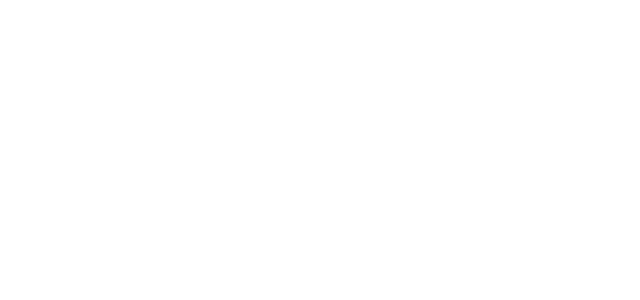
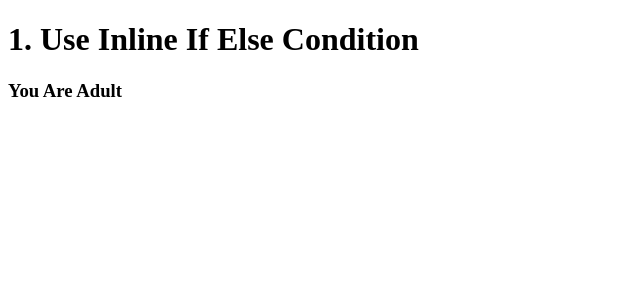
Before and after one commit to H-M-Nizum/basic-react-project, a React (Vite) app: page / in a window 1280 px wide. Shown: the top 300 px of the page, without its empty margins (0-640 px from the left). Built offline with nearby package versions, Linux system fonts and the light colour scheme.

Commit message:
1. Inline If Else Condition

```diff
--- a/src/App.jsx
+++ b/src/App.jsx
@@ -1,5 +1,11 @@
+import InlineIfElse from "./components/InlineIfElse";
+
 function App() {
-  return <></>;
+  return (
+    <>
+      <InlineIfElse />
+    </>
+  );
 }
 
 export default App;
--- /dev/null
+++ b/src/components/InlineIfElse.jsx
@@ -0,0 +1,13 @@
+import React from "react";
+
+const InlineIfElse = () => {
+  const age = 23;
+  return (
+    <div>
+      <h1>1. Use Inline If Else Condition</h1>
+      {age >= 18 ? <h3>You Are Adult</h3> : <h3>You Are Not Adult</h3>}
+    </div>
+  );
+};
+
+export default InlineIfElse;
```
Also changed, not shown: NOTE.txt (added).
